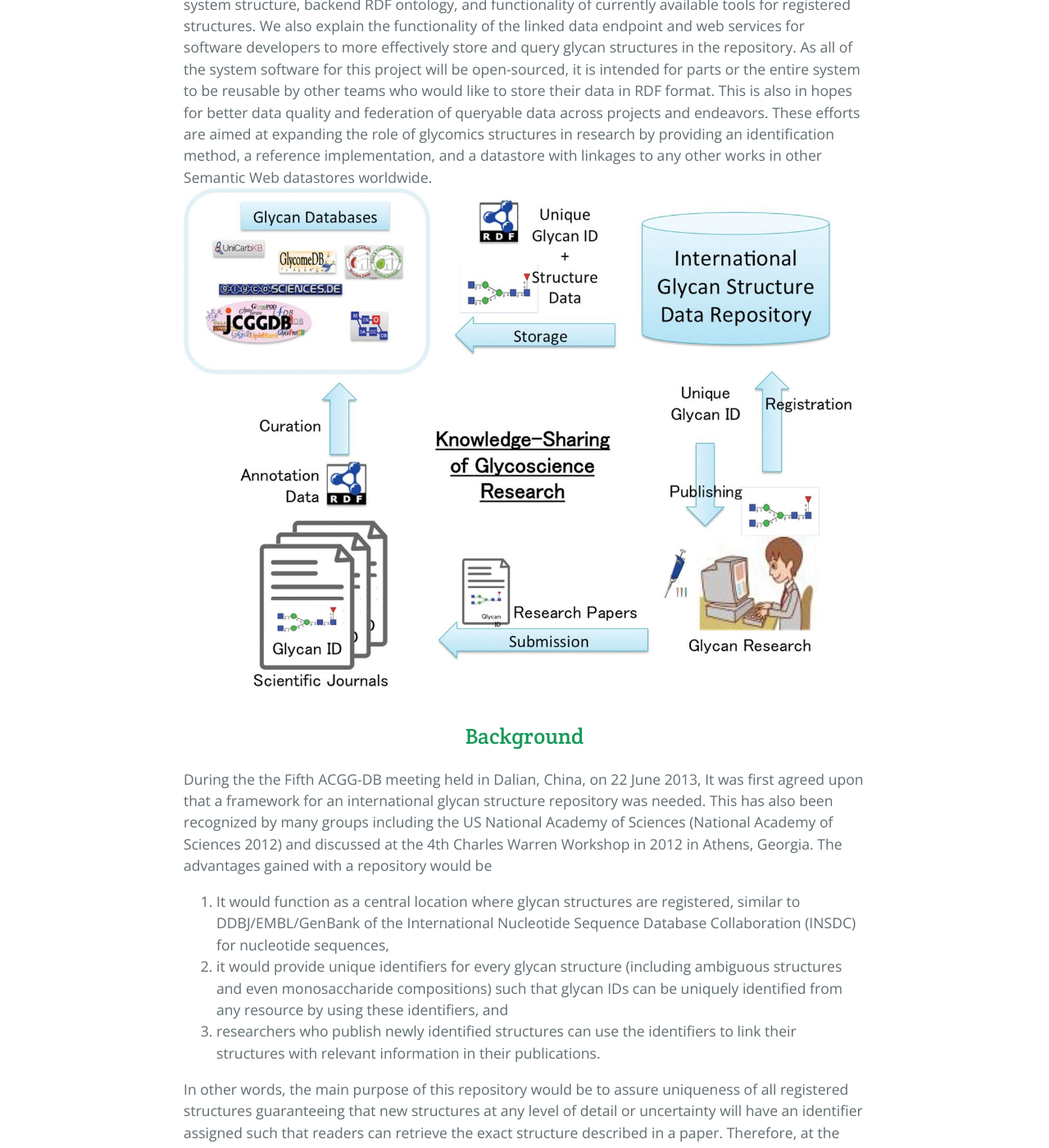
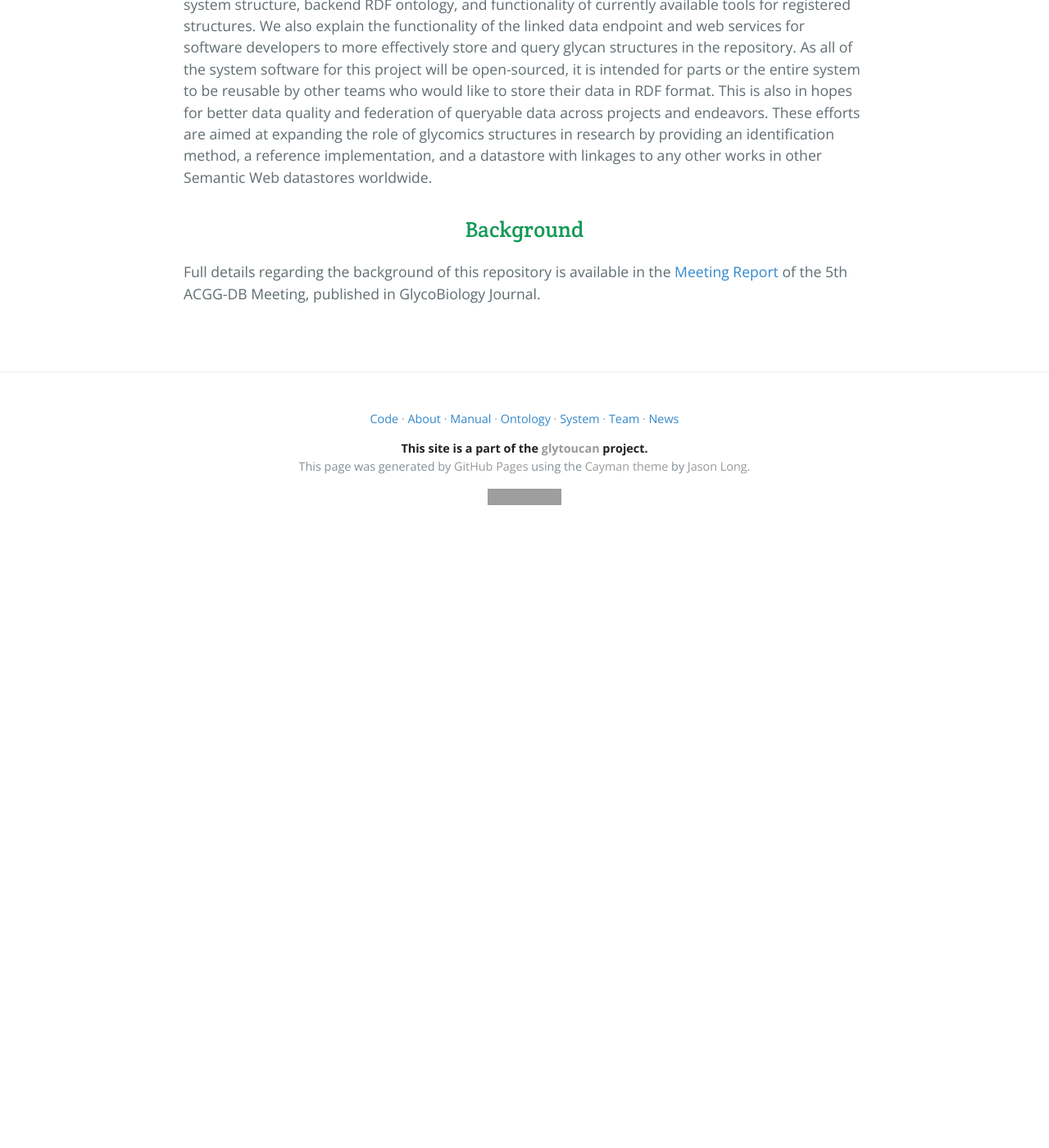
Before and after one commit to glytoucan/glytoucan, a Jekyll site: the page built from about/index.md, in a window 1280 px wide and 1400 px high, scrolled down 331 px. Shown: the whole window at 82% size. Built offline with Jekyll 4.4.1, drawn with Linux system fonts in a browser that asks for light colours; nearby versions of some CDN libraries; Markdown is read by kramdown in place of the engine named in the settings; after the commit the page ends 961 px from its top, so only the background shows below that; some of the changed text lies outside the part shown; grey boxes are pictures that could not be loaded.

Commit message:
fix background

```diff
--- a/about/index.md
+++ b/about/index.md
@@ -3,17 +3,8 @@ title: What is a glytoucan?
 layout: default
 ---
 
-<h2>Introduction</h2>
+##Introduction
 The first release of the [International Glycan Repository](http://glytoucan.org) was recently completed to enable the registration, query, and linking of glycan structures through a browser or programmable interface.  The service also provides a variety of methods to query and browse the relationships of structures based on logic inherent within the structures itself. Herein, we describe an overall explanation of the system structure, backend RDF ontology, and functionality of currently available tools for registered structures.  We also explain the functionality of the linked data endpoint and web services for software developers to more effectively store and query glycan structures in the repository.  As all of the system software for this project will be open-sourced, it is intended for parts or the entire system to be reusable by other teams who would like to store their data in RDF format.  This is also in hopes for better data quality and federation of queryable data across projects and endeavors.  These efforts are aimed at expanding the role of glycomics structures in research by providing an identification method, a reference implementation, and a datastore with linkages to any other works in other Semantic Web datastores worldwide.
-![Glycan User Flow](/images/workflow.jpg)
-<h2>Background</h2>
-During the the Fifth ACGG-DB meeting held in Dalian, China, on 22 June 2013, It was first agreed upon that a framework for an international glycan structure repository was needed.
-This has also been recognized by many groups including the US National Academy of Sciences (National Academy of Sciences 2012) and discussed at the 4th Charles Warren Workshop in 2012 in Athens, Georgia.
-The advantages gained with a repository would be
-1. It would function as a central location where glycan structures are registered, similar to DDBJ/EMBL/GenBank of the International Nucleotide Sequence Database Collaboration (INSDC) for nucleotide sequences,
-2. it would provide unique identifiers for every glycan structure (including ambiguous structures and even monosaccharide compositions) such that glycan IDs can be uniquely identified from any resource by using these identifiers, and
-3. researchers who publish newly identified structures can use the identifiers to link their structures with relevant information in their publications.
+##Background
 
-In other words, the main purpose of this repository would be to assure uniqueness of all registered structures guaranteeing that new structures at any level of detail or uncertainty will have an identifier assigned such that readers can retrieve the exact structure described in a paper.
-Therefore, at the minimum, it was agreed that glycan structures (with no aglycon information) would be the main content of this repository, and the user and time/date of registration would be attached with the structure information.
-Any additional metadata information and experimental data would be the responsibility of the author when publishing the experimental procedures used to define the structure (as would be covered by MIRAGE;Kolarich et al. 2013); that is, it would be expected that such relevant information should be submitted to a database able to store these data. This latter type of database, as well as existing carbohydrate structure databases and publications, will then be referenced by the registry allowing users of the registry not just to retrieve for any identifiers the structure itself but also links to complementary data in other resources.
+Full details regarding the background of this repository is available in the [Meeting Report](http://dx.doi.org/10.1093/glycob/cwt084) of the 5th ACGG-DB Meeting, published in GlycoBiology Journal.
```
